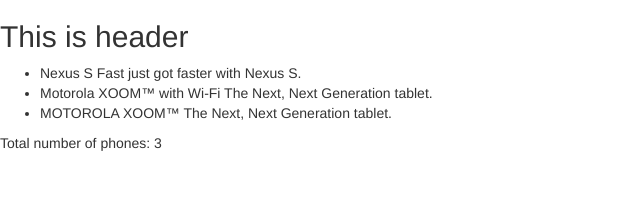
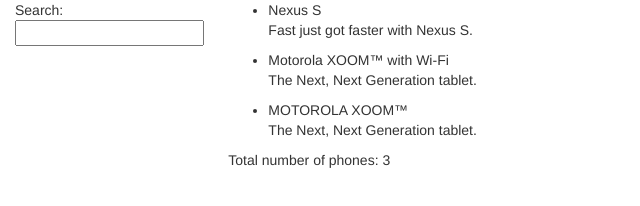
Before and after one commit to michalzagrodzki/Angular-Tutorial, a website: page app/index.html in a window 1280 px wide. Shown: the whole page, without its empty margins (0-640 px from the left). Drawn offline with nearby package versions, Linux system fonts and the light colour scheme.

Commit message:
Tutorial Level 3

```diff
--- a/app/index.html
+++ b/app/index.html
@@ -9,15 +9,29 @@
   <script src="js/controllers.js"></script>
 </head>
 <body ng-controller="PhoneListCtrl">
+<div class="container-fluid">
+  <div class="row">
+    <!-- Sidebar menu -->
+    <div class="col-md-2">
+      Search: <input ng-model="query">
 
-<h2>This is header</h2>
-<ul>
-  <li ng-repeat="phone in phones">
-    <span>{{phone.name}}</span>
-    <span>{{phone.snippet}}</span>
-  </li>
-</ul>
-<p>Total number of phones: {{phones.length}}</p>
+    </div>
+    <!-- /Sidebar menu -->
+
+    <!-- Main menu -->
+    <div class="col-md-10">
+    <ul class="phones">
+      <li ng-repeat="phone in phones | filter:query">
+        {{phone.name}}
+        <p>{{phone.snippet}}</p>
+      </li>
+    </ul>
+      <p>Total number of phones: {{phones.length}}</p>
+    </div>
+    <!-- /Main menu -->
+  </div>
+</div>
+
 
 </body>
 </html>
```
